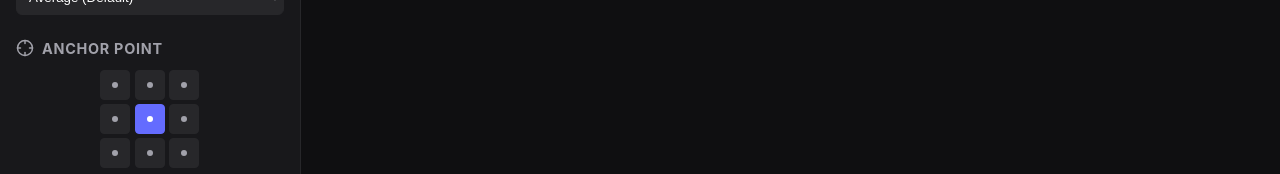
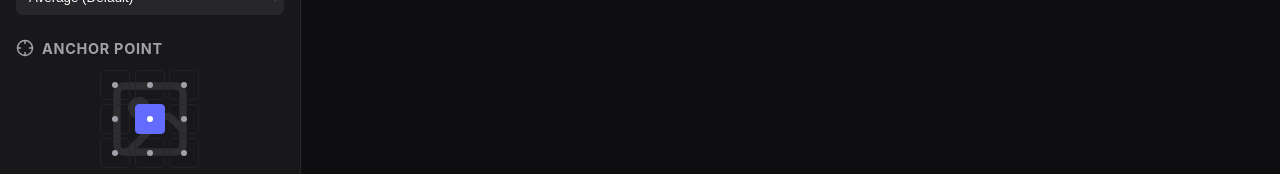
Before and after one commit to senu3/Image-Grid-Combine, a React (Vite) app: page / in a window 1280 px wide. Shown: the part 626-800 px from the top of the page. Built offline with nearby package versions, Linux system fonts and the light colour scheme.

Commit message:
Refine anchor control presentation

```diff
--- a/src/components/ControlPanel.css
+++ b/src/components/ControlPanel.css
@@ -76,14 +76,31 @@
 }
 
 /* Anchor Grid Styles */
+.anchor-visualizer {
+    position: relative;
+    width: 100px;
+    margin: 0 auto;
+}
+
+.anchor-bg-icon {
+    position: absolute;
+    inset: 50% auto auto 50%;
+    width: 88px;
+    height: 88px;
+    transform: translate(-50%, -50%);
+    color: var(--text-secondary);
+    opacity: 0.16;
+    z-index: 0;
+    pointer-events: none;
+}
+
 .anchor-grid {
+    position: relative;
+    z-index: 1;
     display: grid;
     grid-template-columns: repeat(3, 1fr);
     gap: 4px;
     width: 100px;
-    /* Compact size */
-    margin: 0 auto;
-    /* Center it? Or left aligned? */
 }
 
 .anchor-btn {
@@ -93,8 +110,8 @@
     display: flex;
     align-items: center;
     justify-content: center;
-    background-color: var(--input-bg);
-    border: 1px solid var(--border-color);
+    background-color: color-mix(in srgb, var(--input-bg) 0%, transparent);
+    border: 1px solid color-mix(in srgb, var(--border-color) 82%, transparent);
     border-radius: 4px;
 }
 
--- a/src/components/ControlPanel.jsx
+++ b/src/components/ControlPanel.jsx
@@ -1,4 +1,4 @@
-import { Grid3x3, Maximize, Crosshair, Monitor, X } from 'lucide-react';
+import { Grid3x3, Maximize, Crosshair, Image, Monitor, X } from 'lucide-react';
 import NumberStepper from './NumberStepper';
 import './ControlPanel.css';
 
@@ -154,17 +154,20 @@ export default function ControlPanel({
 
                     <div style={{ marginTop: '1.5rem' }}>
                         <h3><Crosshair size={18} /> Anchor Point</h3>
+                        <div className="anchor-visualizer">
+                            <Image className="anchor-bg-icon" aria-hidden="true" />
                             <div className="anchor-grid">
                                 {['top-left', 'top-center', 'top-right',
                                     'center-left', 'center', 'center-right',
                                     'bottom-left', 'bottom-center', 'bottom-right'].map(pos => (
                                         <button
                                             key={pos}
+                                            type="button"
                                             className={`anchor-btn ${settings.anchor === pos ? 'active' : ''}`}
                                             onClick={() => onSettingsChange({ ...settings, anchor: pos })}
                                             title={pos}
                                         >
-                                        <div className={`dot ${pos.split('-').map(p => p[0]).join('')}`} />
+                                            <div className="dot" />
                                         </button>
                                     ))}
                             </div>
@@ -172,5 +175,6 @@ export default function ControlPanel({
                     </div>
                 </div>
             </div>
+        </div>
     );
 }
```
Lines whose indentation alone changed are shown as unchanged.
